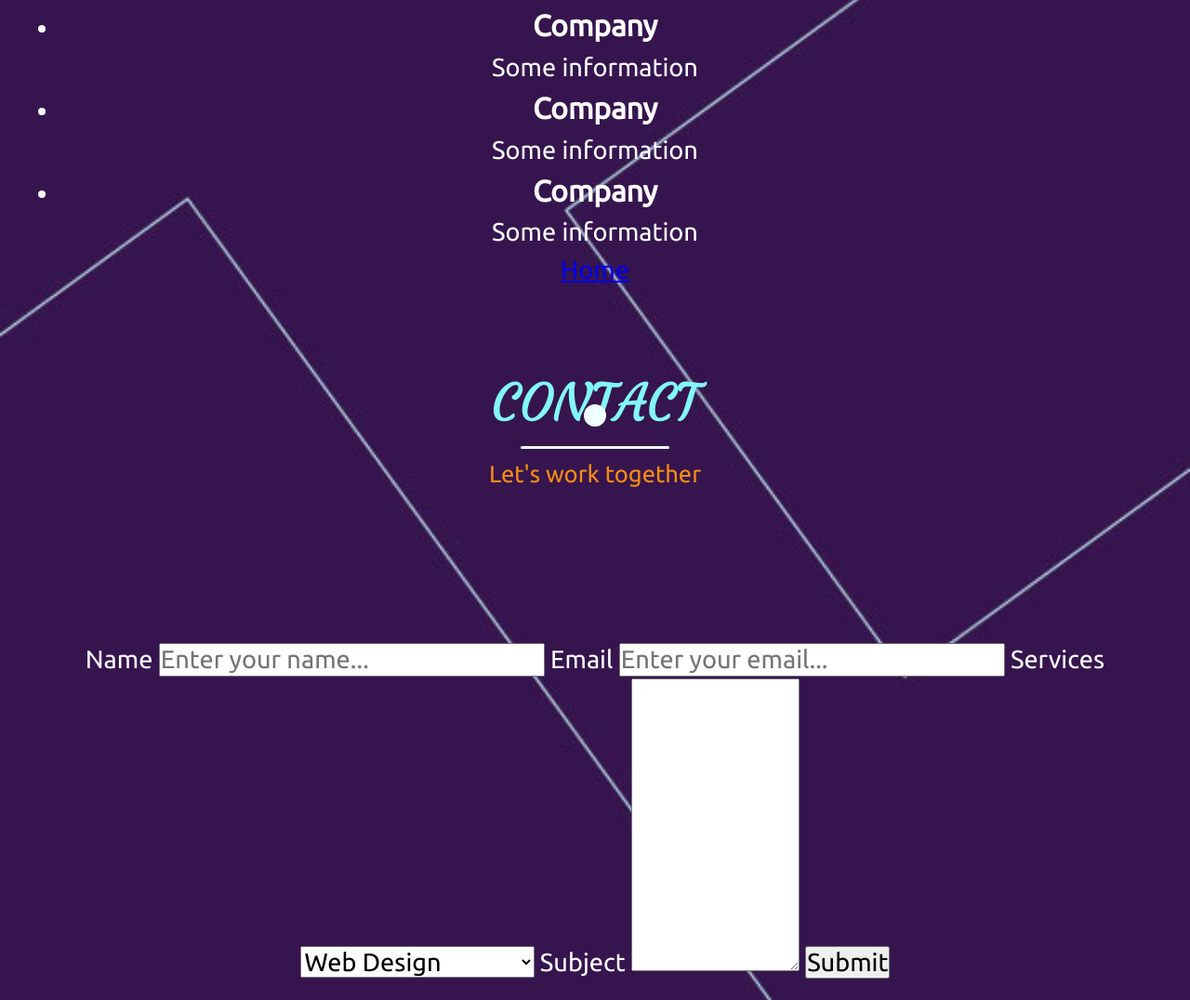
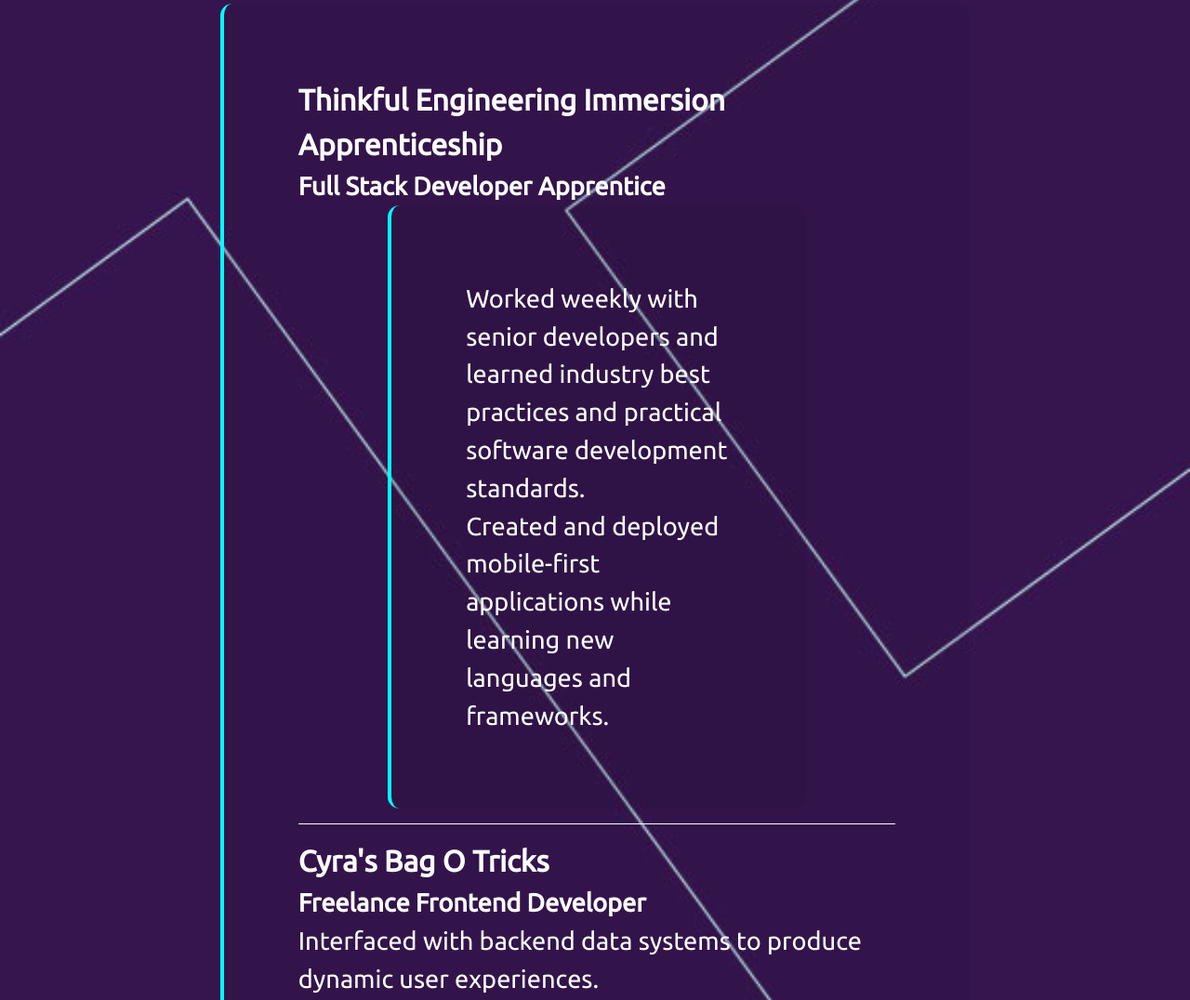
Before and after one commit to thinkful-ei-iguana/Cyra_Bag_O_Tricks_Portfolio, a plain HTML site: page index.html in a window 1280 px wide. Shown: the part 5857-6933 px from the top of the page at 93% size. Drawn offline with nearby package versions, Linux system fonts and the light colour scheme.

Commit message:
More Styling

```diff
--- a/index.html
+++ b/index.html
@@ -215,18 +215,32 @@
                     <h3>Past and Current Jobs</h3>
                 </div>
                 <div class="timeline">
-                    <ul>
-                        <li class="date" data-date="2011-Present">
-                            <h3>Company</h3>
-                            <p>Some information</p>
+                    <ul class="experience-list">
+                        <li class="date" data-date="Oct 2019-March 2020">
+                            <h3>Thinkful Engineering Immersion Apprenticeship</h3>
+                            <h4>Full Stack Developer Apprentice</h4>
+                          <ul class="duty-list">
+                            <li>
+                                Worked weekly with senior developers and learned industry best practices
+                                and practical software development standards.
+                            </li>
+                            <li>
+                                Created and deployed mobile-first applications while learning new
+                                languages and frameworks.
+                            </li>
+                          </ul>
                         </li>
-                        <li class="date" data-date="2011-Present">
-                            <h3>Company</h3>
-                            <p>Some information</p>
+                        <li class="date" data-date="August 2015 to current">
+                            <h3>Cyra's Bag O Tricks</h3>
+                            <h4>Freelance Frontend Developer</h4>
+                            <p>
+                                Interfaced with backend data systems to produce dynamic user experiences.
+                            </p>
                         </li>
-                        <li class="date" data-date="2011-Present">
-                            <h3>Company</h3>
-                            <p>Some information</p>
+                        <li class="date" data-date="Sept 1998-Present">
+                            <h3>Smiling Lotus Massage</h3>
+                            <h4>Independent Massage Therapist</h4>
+                            <p>De</p>
                         </li>
                     </ul>
                 </div>
--- a/main.css
+++ b/main.css
@@ -175,13 +175,6 @@
     margin: 2px;
   }
 
-
-
-
-
-
-
-
   img {
     padding-top: 20px;
     margin-top: 20px;
@@ -249,3 +242,31 @@
     height: auto;
     padding-bottom: 30px;
   }
+
+
+ .timeline ul {
+    border-left: 4px solid aqua;
+    border-radius: .8rem;
+    background-color: rgba(0,0,0, .05);
+    margin: 0 auto;
+    position: relative;
+    padding: 5rem;
+    list-style: none;
+    text-align: left;
+    width: 70%;
+ }
+
+ .timeine h3 {
+   font-size: 2rem;
+   text-transform: uppercase;
+   font-weight: 300;
+   margin-bottom: 1rem;
+   opacity: .3;
+ }
+
+ .timeline .date {
+   border-bottom: 1px solid white;
+   margin-bottom: 1rem;
+   padding-bottom: 1rem;
+   position: relative;
+ }
```
